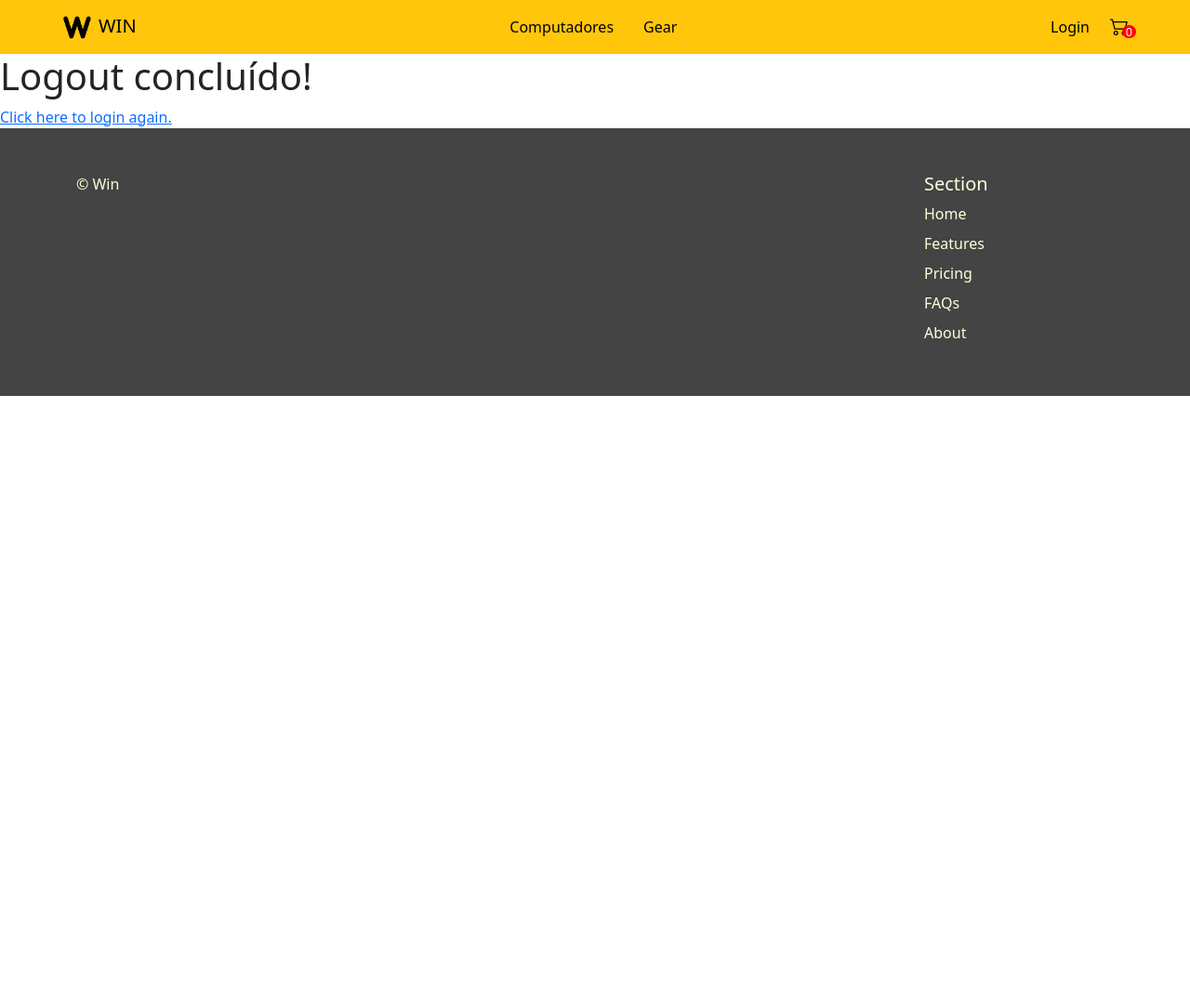
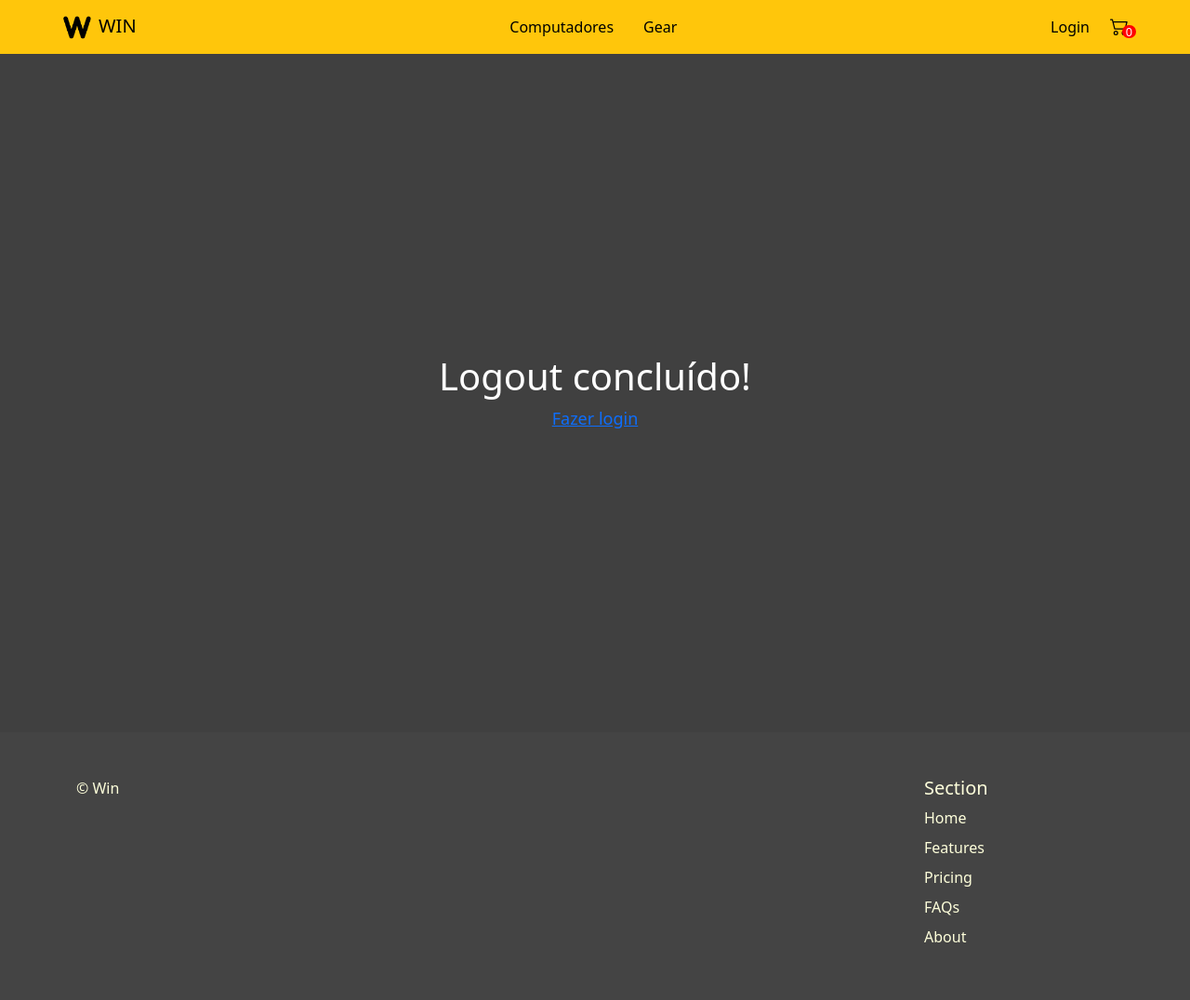
Before and after one commit to Rafaells-dv/WINecommerce, a Django app: page /contas/logout/ in a window 1280 px wide. Shown: the whole page at 93% size. Before the commit the page ends 426 px from the top, so only its background shows below. Run offline with Django 4.2, Linux system fonts and the light colour scheme.

Commit message:
pagina de loggout estilizada

```diff
--- a/templates/registration/logged_out.html
+++ b/templates/registration/logged_out.html
@@ -1,5 +1,7 @@
 {% extends 'base_generic.html' %}
 {% block content %}
-<h1>Logout concluído!</h1>
-<a href="{% url 'login' %}">Click here to login again.</a>
+<div class="logged-out bg-black bg-opacity-75 d-flex flex-column justify-content-center align-items-center">
+    <h1 class="text-white">Logout concluído!</h1>
+    <a href="{% url 'login' %}">Fazer login</a>
+</div>
 {% endblock %}
--- a/venda/static/css/styles.css
+++ b/venda/static/css/styles.css
@@ -93,3 +93,9 @@
   background-color: green;
   color: white;
 }
+
+.logged-out {
+  width: 100%;
+  min-height: 730px;
+  font-size: large;
+}
--- a/venda/templates/base_generic.html
+++ b/venda/templates/base_generic.html
@@ -16,7 +16,7 @@
     {% block content %}
     {% endblock %}
 
-     <section id="contact">
+     <footer id="contact">
         <div class="container">
           <footer class="row row-cols-1 row-cols-sm-2 row-cols-md-5 py-5 mt-0 letra-footer justify-content-between">
             <div class="col mb-3">
@@ -35,7 +35,7 @@
             </div>
           </footer>
         </div>
-          </section>
+     </footer>
     <script src="{% static 'js/token.js' %}" charset="utf-8"></script>
     <script src="{% static 'js/cart.js' %}" charset="utf-8"></script>
     </body>
```
Also changed, not shown: db.sqlite3. Lines whose indentation alone changed are shown as unchanged.
